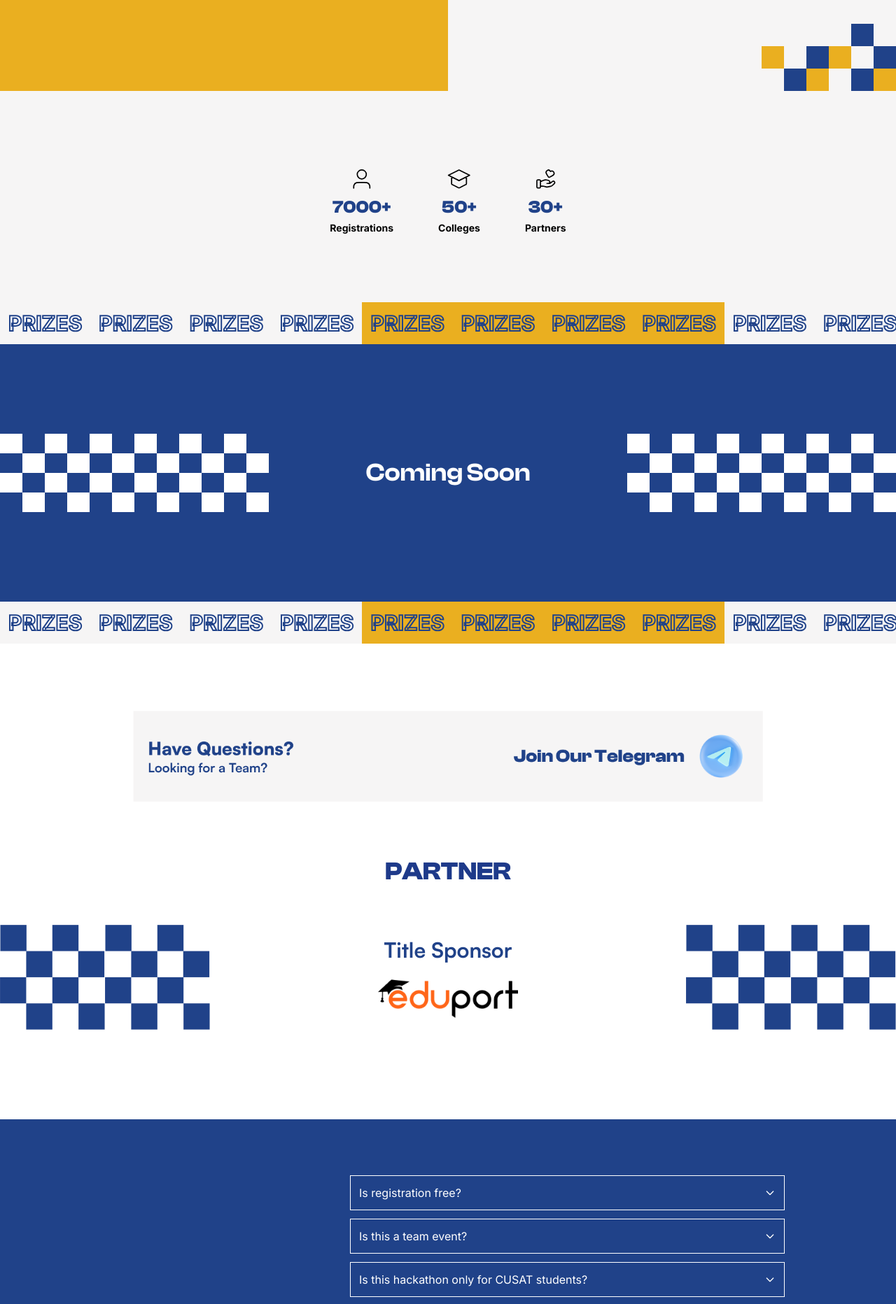
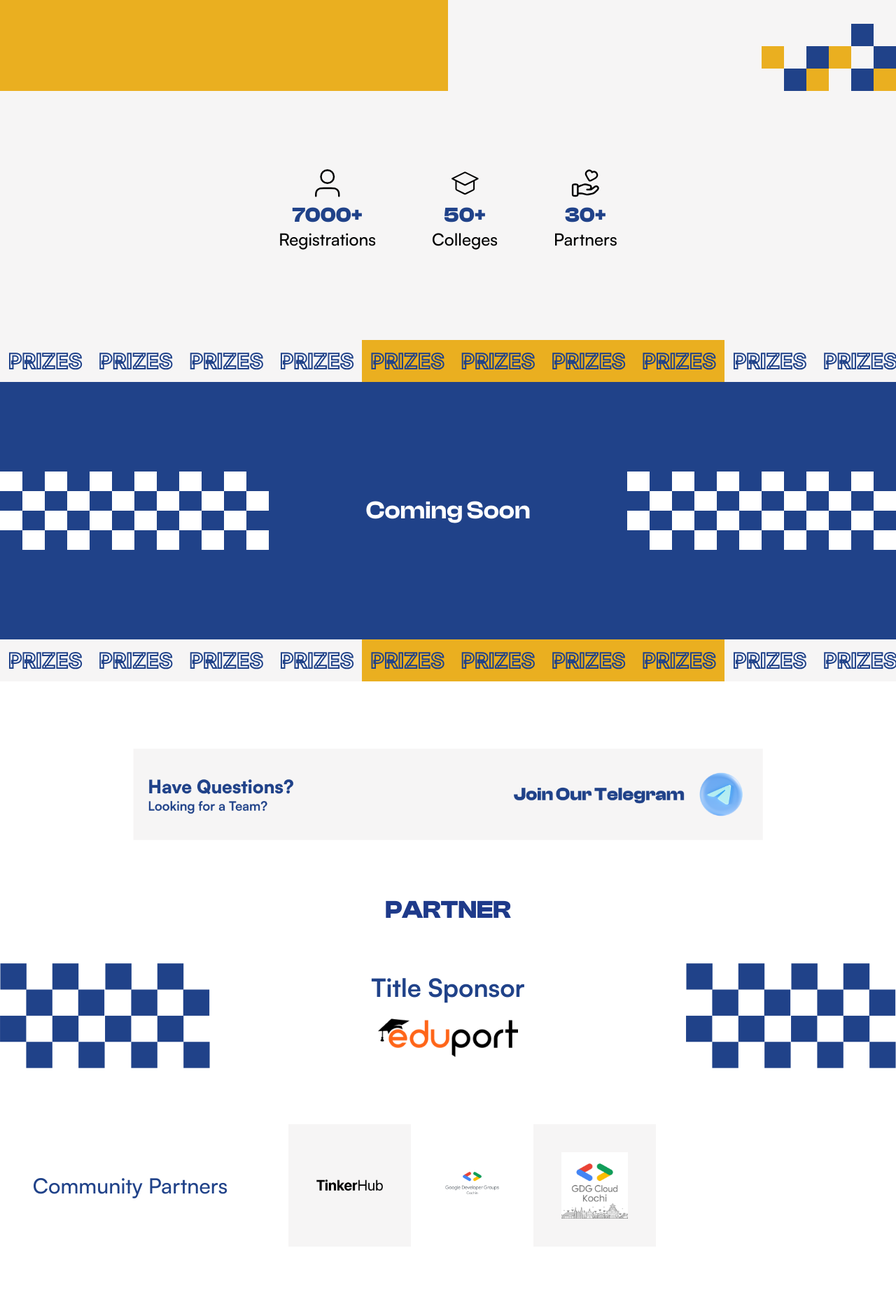
Before and after one commit to Make-a-Ton/make-a-ton-2024, a Next.js app: page / in a window 1280 px wide. Shown: the part 1164-3028 px from the top of the page at 70% size. Built offline with nearby package versions, Linux system fonts and the light colour scheme; a web font is replaced by a local one.

Commit message:
community partners added

```diff
--- a/src/sections/Faq/Accordion.jsx
+++ b/src/sections/Faq/Accordion.jsx
@@ -36,7 +36,7 @@ function AccordionItem({question, answer}) {
                     isOpen ? "max-h-96" : "max-h-0"
                 } overflow-hidden `}
                 >
-                    <p>{answer}</p>
+                    <p dangerouslySetInnerHTML={{ __html: answer }} />
                 </div>
             )}
         </div>
--- a/src/sections/Faq/faq.js
+++ b/src/sections/Faq/faq.js
@@ -36,11 +36,16 @@ export const FAQS =[
     ans: "Yes, of course. Amazing swags are awaiting all the participants that check-in to the event.",
   },
   {
-    ques: "I'm a newbie; is there any point in registering?",
+    ques: "I'm a newbie. Is there any point in registering?",
     ans: "Hackathons are a great way to learn about new technology and make new friends. We strive to have a diverse audience and therefore welcome beginners to register.",
   },
   {
     ques: "I don't know how to code, is this event for me?",
     ans: "Every University student is welcome to learn from each other and work on something you wish to. We believe there is something for everyone.",
   },
+  // {
+  //   "ques": "Is there a Code of Conduct?",
+  //   "ans": "Absolutely! We adhere to the <a href='https://static.mlh.io/docs/mlh-code-of-conduct.pdf' target='_blank' class='underline text-white'>Major League Hacking Code of Conduct</a> to ensure a welcoming and inclusive environment for all participants."
+  // }
+
 ];
--- a/src/sections/Statistics/index.js
+++ b/src/sections/Statistics/index.js
@@ -12,17 +12,17 @@ const stats = [
 const Statistics = () => {
 
   return (
-    <div className="bg-[#F6F5F5] p-4 pt-28 pb-20 md:gap-16 justify-evenly flex items-center lg:justify-center">
+    <div className="bg-[#F6F5F5] p-4 pt-28 pb-28 md:gap-20 justify-evenly flex items-center lg:justify-center">
       {stats.map((stat, index) => (
         <div key={index} className="mb-4 text-center">
           <div className="mb-2">
-            <Image src={stat.logo} alt={stat.name} className="h-7 mx-auto" />
+            <Image src={stat.logo} alt={stat.name} className="h-10 w-10 mx-auto" />
           </div>
           <div className="flex flex-col items-center">
-            <p className="text-[25px] text-[#204289] font-clash-bold font-bold">
+            <p className="text-3xl text-[#204289] font-clash-bold font-bold">
               {stat.count}+
             </p>
-            <p className="text-sm font-bold mb-0">{stat.name}</p>
+            <p className="text-2xl font-satoshi-medium mb-0">{stat.name}</p>
           </div>
         </div>
       ))}
--- a/src/sections/join/join.jsx
+++ b/src/sections/join/join.jsx
@@ -12,7 +12,7 @@ const Join = () => {
       >
         WHY JOIN&nbsp; MAKE-A-TON?
       </h1>
-      <div className="grid md:grid-cols-3 grid-cols-1 gap-3">
+      <div className="grid  md:grid-cols-3 grid-cols-1 gap-3">
         <div
           className="p-5 mx-auto"
           style={{ background: "#204289", color: "white", maxWidth: "95%" }}
--- a/src/sections/sponsor/sponsor.jsx
+++ b/src/sections/sponsor/sponsor.jsx
@@ -14,10 +14,11 @@ const SilverImages = [
 ]
 
 const CommunityImages = [
-    {image: "/assets/dhishna.webp", link: "https://dhishna.org/"},
+
     {image: "/assets/tinkerhub.png", link: "https://tinkerhub.org/"},
+    {image: "/assets/GDG Cochin.png", link: "https://gdg.community.dev/gdg-cochin/"},
     {image: "/assets/gdg-cloud-kochi.webp", link: "https://gdg.community.dev/gdg-cloud-kochi/"},
-    {image: "/assets/gdsc cusat.png", link: "https://gdsc.community.dev/school-of-engineering-cusat-kochi/"},
+    // {image: "/assets/gdsc cusat.png", link: "https://gdsc.community.dev/school-of-engineering-cusat-kochi/"},
 ]
 
 const HackathonImages = [
@@ -48,7 +49,7 @@ const sponsor = () => {
                 </div>
             </div>
 
-            <div className="flex justify-around items-center mb-32">
+            <div className="flex justify-around items-center mb-20">
                 <div className="flex flex-grow">
                     <div className='hidden md:visible sm:flex flex-row'>
                         <svg xmlns="http://www.w3.org/2000/svg" width="150" height="150" viewBox="0 0 229 229"
@@ -93,7 +94,7 @@ const sponsor = () => {
                 </div>
 
                 <div className="flex flex-col flex-grow gap-5 items-center justify-center">
-                    <h3 className="block mb-1 text-center text-[#204289] font-satoshi-bold text-3xl ">Title Sponsor</h3>
+                    <h3 className="block mb-1 text-center text-[#204289] font-satoshi-bold text-4xl ">Title Sponsor</h3>
                     <Link href={"https://eduport.app/"} target={"_blank"}>
                         <Image height={240} width={240} src="/assets/titlesponsor.png" alt="eduport"
                                className="px-5 lg:px-auto"/>
@@ -215,8 +216,8 @@ const sponsor = () => {
             </div> */}
 
 
-            {/* <div className="flex flex-col sm:flex-row items-center justify-center w-full  mb-14 sm:mb-0  ">
-                <div className="flex justify-center sm:w-[30%] text-[#204289] font-satoshi-regular text-[30px]">
+            <div className="flex flex-col gap-10 sm:flex-row items-center justify-center w-full  mb-28">
+                <div className="flex justify-center sm:w-[30%] text-[#204289] font-satoshi-medium text-[30px]">
                     Community Partners
                 </div>
 
@@ -224,13 +225,21 @@ const sponsor = () => {
                         {CommunityImages.map((data, i) => (
                             <Link key={i} href={data.link} target={"_blank"}>
                                 <div
-                                className={`flex   justify-center  min-h-[150px] p-10 ${i % 2 === 0 ? 'bg-[#F6F5F5]' : ''}`}>
-                                <Image src={data.image} alt=""width={100} height={100} className="object-contain"/>
+                                    className={`flex justify-center items-center min-h-[150px] p-10 ${i % 2 === 0 ? 'bg-[#F6F5F5]' : ''}`}
+                                    style={{ width: '175px', height: '175px' }}
+                                >
+                                    <Image
+                                        src={data.image}
+                                        alt=""
+                                        width={150}
+                                        height={150}
+                                        className="object-contain"
+                                    />
                                 </div>
                             </Link>
                         ))}
                 </div>
-            </div> */}
+            </div>
 
             {/* <div className="flex flex-col sm:flex-row items-center justify-center w-full mb-4 sm:mb-4 ">
                 <div className="flex justify-center sm:w-[30%] text-[#204289] font-satoshi-regular text-[30px]">
```
Also changed, not shown: public/assets/GDG Cochin - Side.png (added), public/assets/GDG Cochin.png (added). Lines whose indentation alone changed are shown as unchanged.
